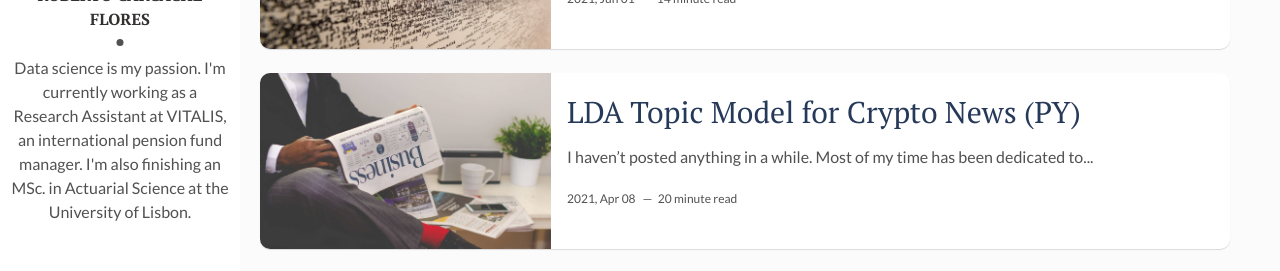
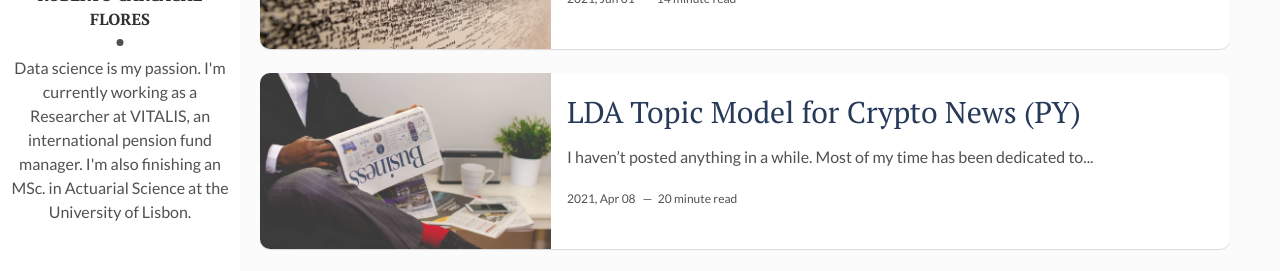
Before and after one commit to rcarcacheflores/Research, a Jekyll site: the page built from index.html, in a window 1280 px wide. Shown: the part 147-418 px from the top of the page. Built offline with Jekyll 4.4.1, drawn with Linux system fonts in a browser that asks for light colours; the list of posts is cut into pages by our own code.

Commit message:
Update _config.yml

```diff
--- a/_config.yml
+++ b/_config.yml
@@ -9,7 +9,7 @@
 # Author Settings
 author: Roberto Carcache Flores # add your name
 author-img: rcf.jpg # add your photo
-about-author: Data science is my passion. I'm currently working as a Research Assistant at VITALIS, an international pension fund manager. I'm also finishing an MSc. in Actuarial Science at the University of Lisbon.
+about-author: Data science is my passion. I'm currently working as a Researcher at VITALIS, an international pension fund manager. I'm also finishing an MSc. in Actuarial Science at the University of Lisbon.
 social-github: rcarcacheflores
 social-linkedin: roberto-carcache-flores-05b5711a6/
 social-email: rcarcacheflores@outlook.com
```
